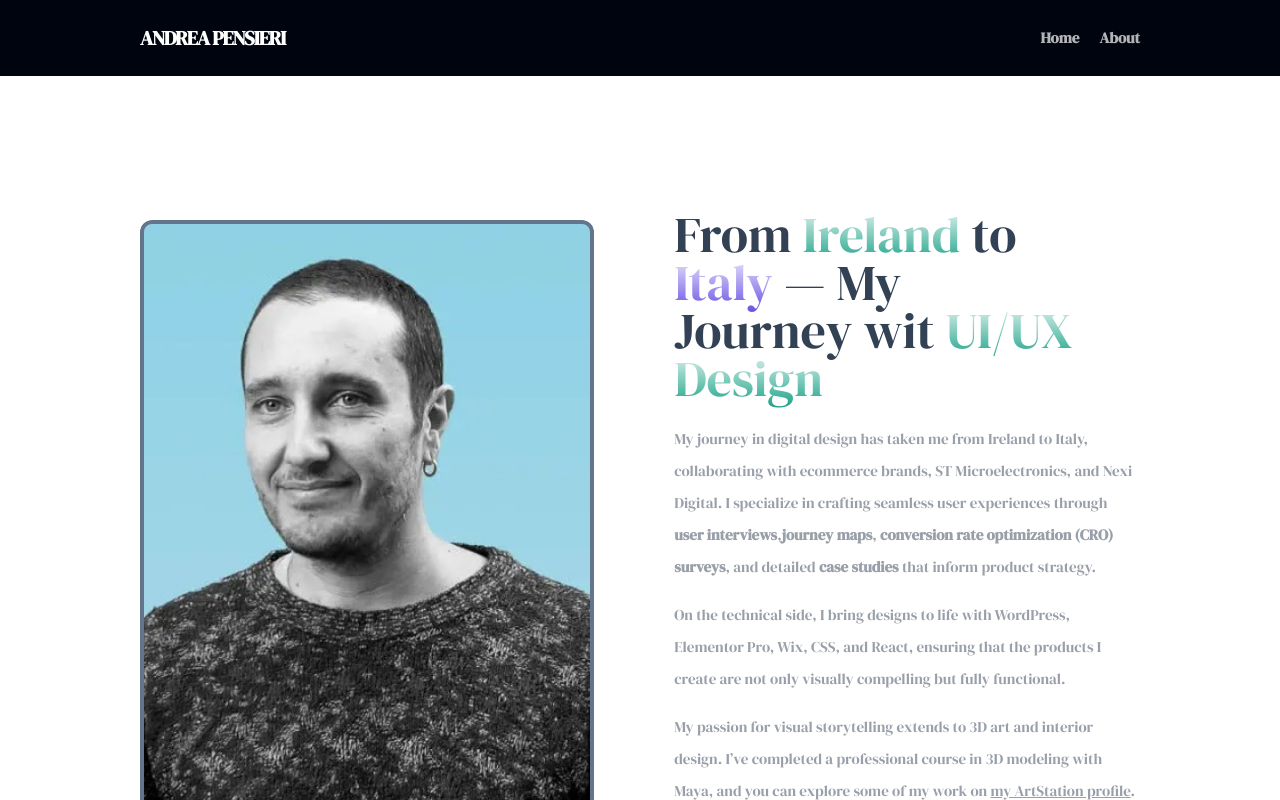
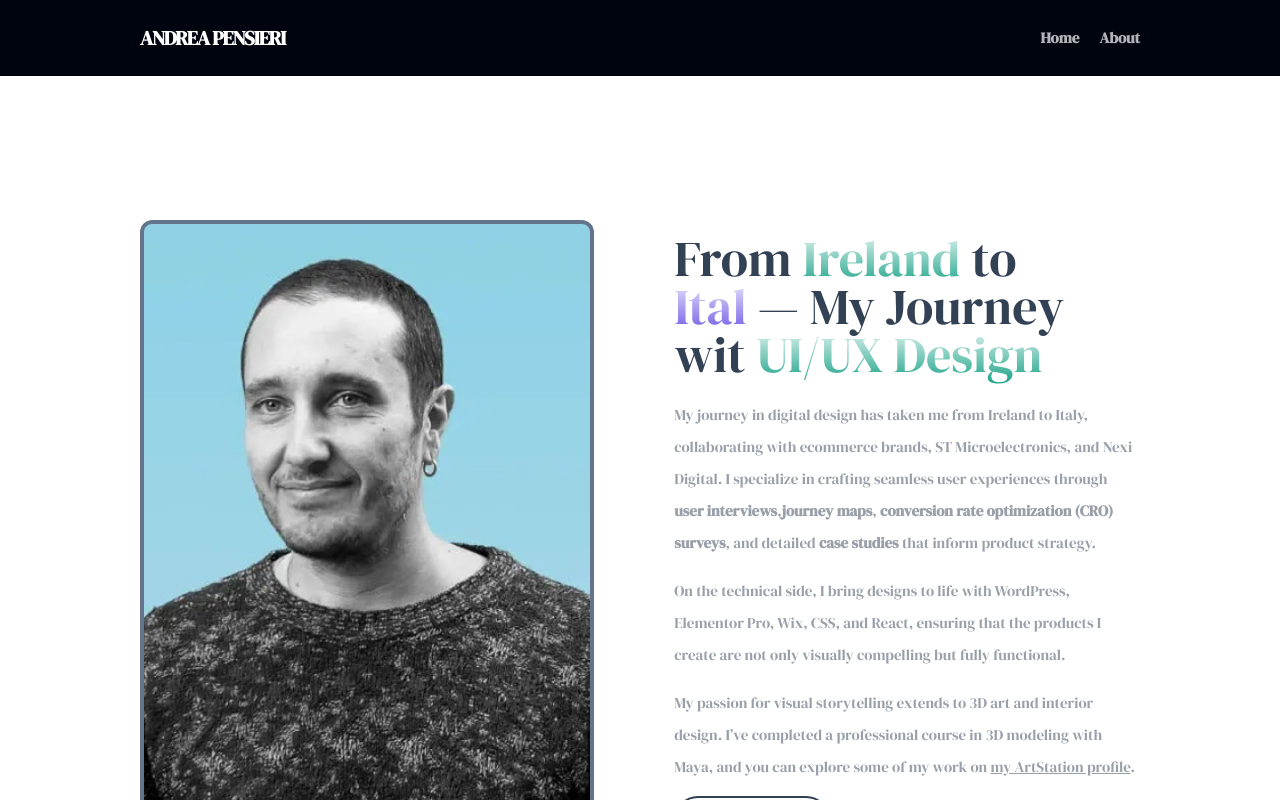
Before and after one commit to andreasiano/UI-UX-Portfolio, a React (Create React App) app: page /about in a window 1280 px wide. Shown: the top 800 px of the page. Built offline with nearby package versions, Linux system fonts and the light colour scheme.

Commit message:
Troubleshooting

```diff
--- a/src/components/AboutHero.jsx
+++ b/src/components/AboutHero.jsx
@@ -31,7 +31,7 @@ const AboutHero = () => {
           <div className="flex items-center">
             <h1 className="text-slate-700 text-[50px] leading-[50px] lg:leading-[48px] font-regular sm:w-[400px] lg:w-[400px]">
               From <span className="text-gradient-teal">Ireland</span> to{" "}
-              <span className="text-gradient-orange">Italy</span> — My Journey
+              <span className="text-gradient-orange">Ital</span> — My Journey
               wit <span className="text-gradient-teal">UI/UX Design</span>
             </h1>
           </div>
```
